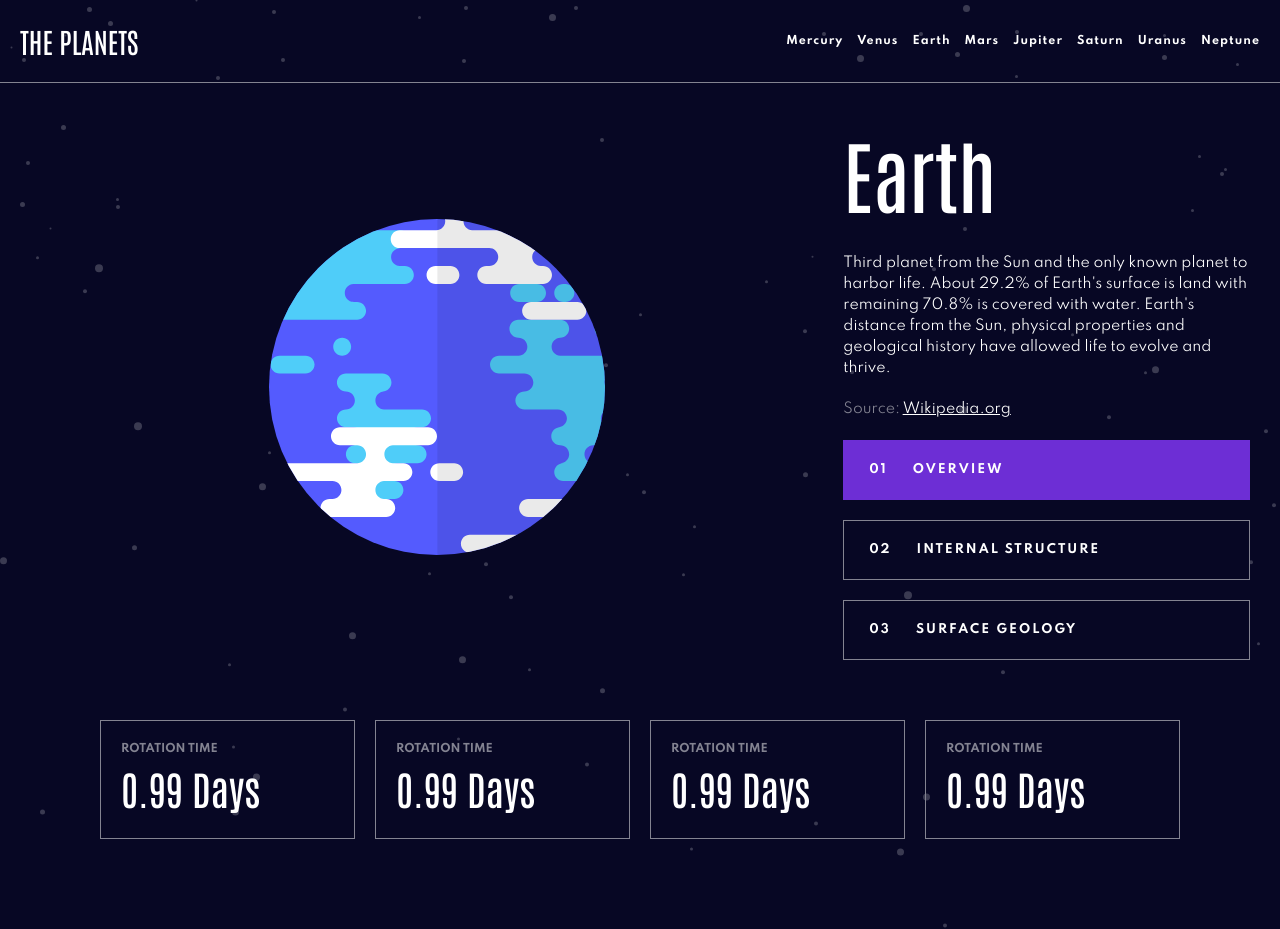
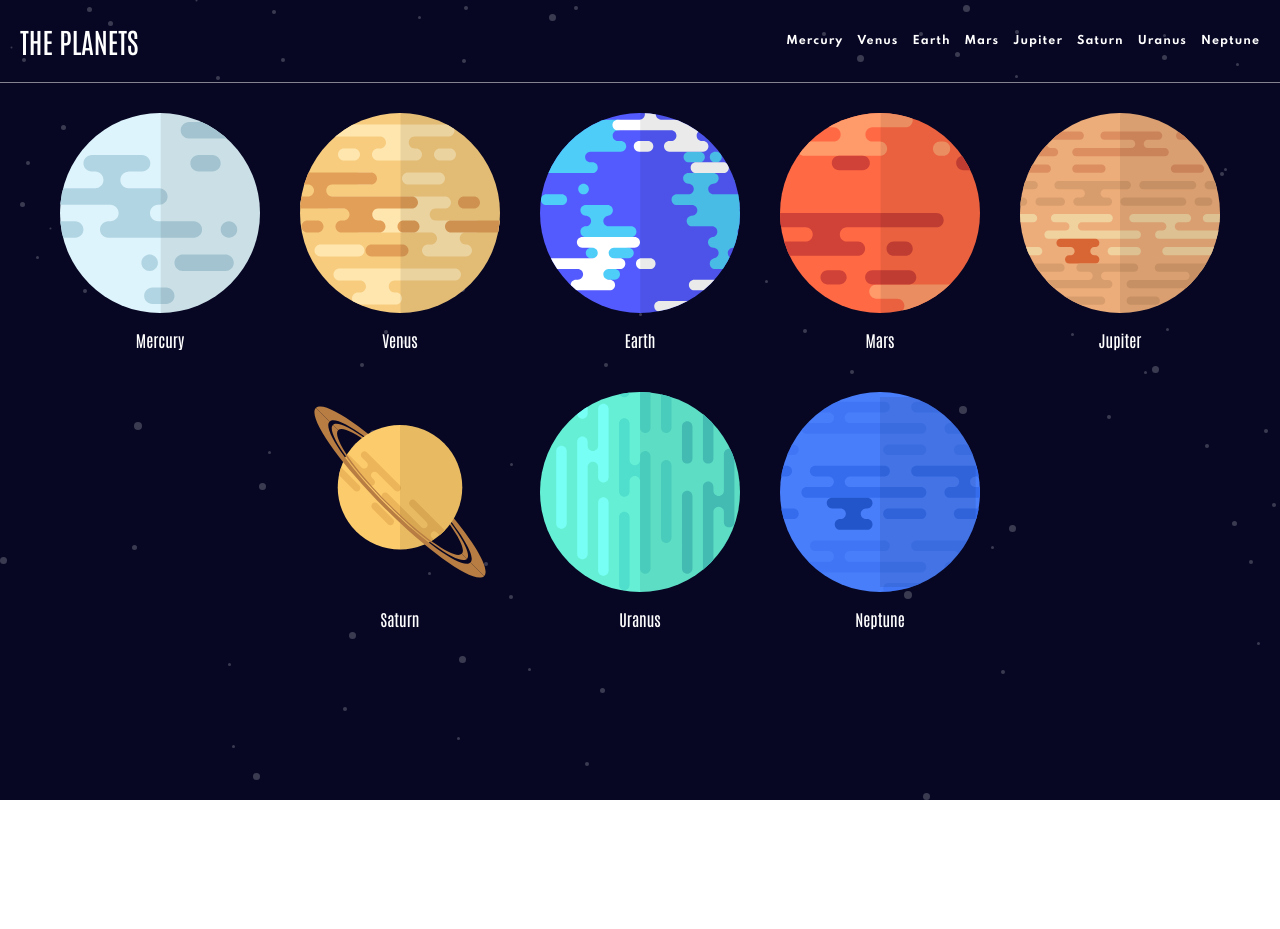
Before and after one commit to curlos/planets-fact-site, a React (Create React App) app: page / in a window 1280 px wide. Before the commit this address led to /planet/Earth. After the commit the page ends 800 px from the top, so only its background shows below. Built offline with nearby package versions, Linux system fonts and the light colour scheme.

Commit message:
added home page and changed small info for planet

```diff
--- a/src/App.js
+++ b/src/App.js
@@ -7,6 +7,7 @@ import {
 import { Box } from "@chakra-ui/react"
 import Navbar from "./components/Navbar";
 import Planet from './pages/Planet'
+import Home from "./pages/Home";
 
 
 const App = () => {
@@ -17,7 +18,7 @@ const App = () => {
 
         <Routes>
           <Route path="/planet/:name" element={<Planet />} />
-          <Route path="/" element={<Navigate to="/planet/Earth" />} />
+          <Route path="/" element={<Home />} />
         </Routes>
       </Box>
     </BrowserRouter>
--- a/src/components/Navbar.js
+++ b/src/components/Navbar.js
@@ -10,8 +10,10 @@ const Navbar = () => {
   console.log(planets)
 
   return (
-    <Flex justify="space-between" align="center" p="20px" borderBottom="1px" borderColor="#838391">
-      <Box fontSize="28px">THE PLANETS</Box>
+    <Flex justify="space-between" align="center" p="20px" borderBottom="1px" borderColor="#838391" position="sticky">
+      <Link to="/">
+        <Box fontSize="28px">THE PLANETS</Box>
+      </Link>
 
       <Flex align="center" gap="14px" fontFamily="Spartan" fontWeight="700" fontSize="11px" lineHeight="25px" letterSpacing={"1px"}>
         {planets.map((planet) => (
--- /dev/null
+++ b/src/pages/Home.js
@@ -0,0 +1,24 @@
+import React from 'react';
+import { Box, Image, Text, Flex, Grid } from '@chakra-ui/react';
+import getData from '../utils/data';
+import { useNavigate } from 'react-router';
+
+const Home = () => {
+  const planets = getData()
+  const navigate = useNavigate()
+
+  return (
+    <Box p="30px">
+      <Flex justify="center" align="center" flexWrap="wrap" gap="40px">
+        {planets.map((planet) => (
+          <Flex flexDirection={'column'} justify="center" align="center" gap="15px" cursor="pointer" onClick={() => navigate(`/planet/${planet.name}`)}>
+            <Image src={planet.images['planet'].slice(1,)} height="200px" />
+            <Text _hover={{ textDecoration: 'underline' }}>{planet.name}</Text>
+          </Flex>
+        ))}
+      </Flex>
+    </Box>
+  )
+};
+
+export default Home;
--- a/src/pages/Planet.js
+++ b/src/pages/Planet.js
@@ -1,4 +1,4 @@
-import React, { useState } from 'react';
+import React, { useState, useEffect } from 'react';
 import { Box, Flex, Grid, Image, Text, Link, Button } from "@chakra-ui/react"
 import { useParams } from 'react-router-dom';
 import getData from '../utils/data';
@@ -21,6 +21,10 @@ const Planet = () => {
   const planets = getData()
   const planet = planets.find((planet) => planet.name === name)
   const [type, setType] = useState('planet')
+
+  useEffect(() => {
+    window.scrollTo(0,0)
+  }, [name])
 
   console.log(name)
   console.log(planet)
@@ -76,18 +80,18 @@ const Planet = () => {
         </Box>
 
         <Box border="1px" borderColor="#838391" p="20px">
-          <Text fontSize="11px" fontWeight="bold" fontFamily="Spartan" color="#838391">ROTATION TIME</Text>
-          <Text fontSize="40px" fontWeight="medium">{planet.rotation}</Text>
+          <Text fontSize="11px" fontWeight="bold" fontFamily="Spartan" color="#838391">REVOLUTION TIME</Text>
+          <Text fontSize="40px" fontWeight="medium">{planet.revolution}</Text>
         </Box>
 
         <Box border="1px" borderColor="#838391" p="20px">
-          <Text fontSize="11px" fontWeight="bold" fontFamily="Spartan" color="#838391">ROTATION TIME</Text>
-          <Text fontSize="40px" fontWeight="medium">{planet.rotation}</Text>
+          <Text fontSize="11px" fontWeight="bold" fontFamily="Spartan" color="#838391">RADIUS</Text>
+          <Text fontSize="40px" fontWeight="medium">{planet.radius}</Text>
         </Box>
 
         <Box border="1px" borderColor="#838391" p="20px">
-          <Text fontSize="11px" fontWeight="bold" fontFamily="Spartan" color="#838391">ROTATION TIME</Text>
-          <Text fontSize="40px" fontWeight="medium">{planet.rotation}</Text>
+          <Text fontSize="11px" fontWeight="bold" fontFamily="Spartan" color="#838391">AVERAGE TEMP</Text>
+          <Text fontSize="40px" fontWeight="medium">{planet.temperature}</Text>
         </Box>
 
       </Grid>
```
